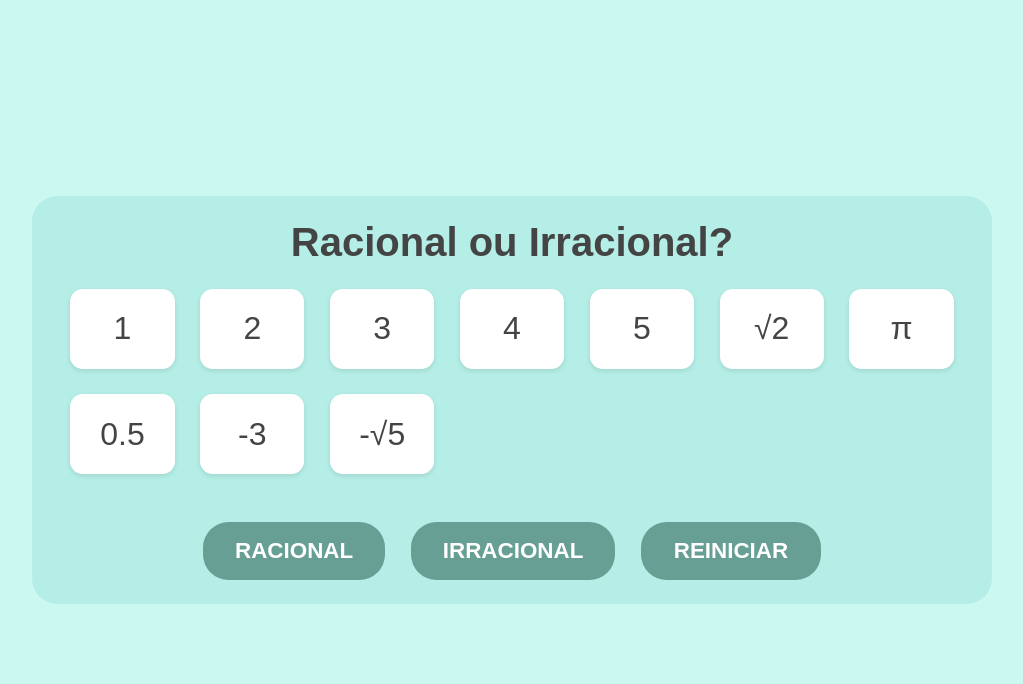
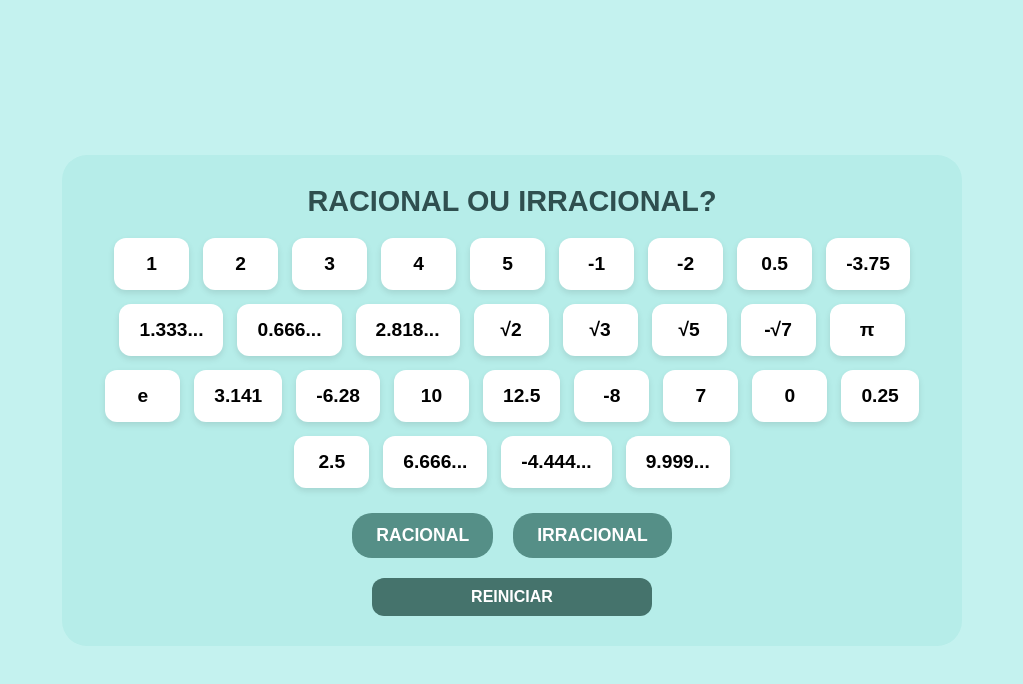
Before and after one commit to mhnrq/racional-ou-irracional, a plain HTML site: page index.html in a window 1280 px wide. Shown: the whole page, without its empty margins (128-1151 px from the left). Drawn offline with Linux system fonts and the light colour scheme.

Commit message:
Update index.html

```diff
--- a/index.html
+++ b/index.html
@@ -1,4 +1,5 @@
-<!DOCTYPE html><html lang="pt-BR">
+<!DOCTYPE html>
+<html lang="pt-BR">
 <head>
   <meta charset="UTF-8" />
   <meta name="viewport" content="width=device-width, initial-scale=1.0" />
@@ -8,119 +9,161 @@
       box-sizing: border-box;
       margin: 0;
       padding: 0;
-    }body {
-  font-family: 'Arial Rounded MT Bold', sans-serif;
-  background-color: #ccf8f2;
-  color: #444;
+    }
+
+    body {
+      font-family: "Arial", sans-serif;
+      background-color: #c4f2ef;
       display: flex;
       justify-content: center;
       align-items: center;
       min-height: 100vh;
-  padding: 2vh 2vw;
+      padding: 20px;
     }
 
     .container {
-  background-color: #b4eee6;
-  border-radius: 2vw;
-  padding: 3vh 3vw;
+      background-color: #b6ede9;
+      border-radius: 25px;
+      padding: 30px 20px;
+      max-width: 900px;
       width: 100%;
-  max-width: 960px;
       display: flex;
       flex-direction: column;
       align-items: center;
     }
 
     h1 {
-  font-size: 5vw;
       text-align: center;
-  margin-bottom: 3vh;
+      font-size: 1.8rem;
+      margin-bottom: 20px;
+      color: #2f4f4f;
     }
 
-.grid {
-  display: grid;
-  grid-template-columns: repeat(auto-fit, minmax(100px, 1fr));
-  gap: 2vw;
-  margin-bottom: 4vh;
-  width: 100%;
+    .numbers {
+      display: flex;
+      flex-wrap: wrap;
+      gap: 14px;
+      justify-content: center;
+      margin-bottom: 25px;
     }
 
-.card {
-  background-color: white;
-  border-radius: 1vw;
-  height: 60px;
-  display: flex;
-  justify-content: center;
-  align-items: center;
-  font-size: 1.5rem;
-  box-shadow: 0 2px 5px rgba(0,0,0,0.1);
+    .number {
+      background-color: #fff;
+      padding: 15px 20px;
+      border-radius: 12px;
+      box-shadow: 0 3px 6px rgba(0, 0, 0, 0.1);
+      font-size: 1.2rem;
+      font-weight: bold;
       cursor: pointer;
+      user-select: none;
+      transition: transform 0.2s;
+      min-width: 75px;
+      text-align: center;
+    }
+
+    .number:hover {
+      transform: scale(1.05);
     }
 
     .buttons {
       display: flex;
-  flex-wrap: wrap;
-  justify-content: center;
-  gap: 2vw;
-  margin-top: 2vh;
+      gap: 20px;
+      margin-bottom: 20px;
     }
 
-button {
-  padding: 1rem 2rem;
+    .zone {
+      background-color: #558f87;
+      color: white;
+      font-weight: bold;
+      padding: 12px 24px;
       border: none;
-  border-radius: 2vw;
-  background-color: #689f94;
-  color: white;
-  font-size: 1.2rem;
-  font-weight: bold;
+      border-radius: 20px;
+      font-size: 1.1rem;
       cursor: pointer;
-  min-width: 140px;
+      transition: background-color 0.3s;
+      min-width: 130px;
+      text-align: center;
     }
 
-button:hover {
-  background-color: #557f77;
+    .zone:hover {
+      background-color: #45736c;
     }
 
-@media (min-width: 768px) {
-  h1 {
-    font-size: 2.5rem;
+    #reiniciar {
+      background-color: #45736c;
+      color: white;
+      font-weight: bold;
+      border: none;
+      padding: 10px 0;
+      border-radius: 12px;
+      width: calc(130px * 2 + 20px);
+      font-size: 1rem;
+      cursor: pointer;
+      transition: background-color 0.3s;
     }
 
-  .card {
-    height: 80px;
-    font-size: 2rem;
+    #reiniciar:hover {
+      background-color: #345854;
     }
 
-  button {
-    font-size: 1.4rem;
-    min-width: 180px;
+    @media (max-width: 600px) {
+      .number {
+        min-width: 60px;
+        font-size: 1rem;
+      }
+
+      .zone {
+        padding: 10px 18px;
+        font-size: 1rem;
+        min-width: 100px;
+      }
+
+      #reiniciar {
+        width: 100%;
       }
     }
-
   </style>
 </head>
 <body>
   <div class="container">
-    <h1>Racional ou Irracional?</h1>
-    <div class="grid">
-      <!-- Espaço para até 30 cartas -->
-      <!-- Exemplo de cartas -->
-      <div class="card">1</div>
-      <div class="card">2</div>
-      <div class="card">3</div>
-      <div class="card">4</div>
-      <div class="card">5</div>
-      <div class="card">√2</div>
-      <div class="card">π</div>
-      <div class="card">0.5</div>
-      <div class="card">-3</div>
-      <div class="card">-√5</div>
-      <!-- Adicione até 30 cartas -->
+    <h1>RACIONAL OU IRRACIONAL?</h1>
+    <div class="numbers">
+      <div class="number">1</div>
+      <div class="number">2</div>
+      <div class="number">3</div>
+      <div class="number">4</div>
+      <div class="number">5</div>
+      <div class="number">-1</div>
+      <div class="number">-2</div>
+      <div class="number">0.5</div>
+      <div class="number">-3.75</div>
+      <div class="number">1.333...</div>
+      <div class="number">0.666...</div>
+      <div class="number">2.818...</div>
+      <div class="number">√2</div>
+      <div class="number">√3</div>
+      <div class="number">√5</div>
+      <div class="number">-√7</div>
+      <div class="number">π</div>
+      <div class="number">e</div>
+      <div class="number">3.141</div>
+      <div class="number">-6.28</div>
+      <div class="number">10</div>
+      <div class="number">12.5</div>
+      <div class="number">-8</div>
+      <div class="number">7</div>
+      <div class="number">0</div>
+      <div class="number">0.25</div>
+      <div class="number">2.5</div>
+      <div class="number">6.666...</div>
+      <div class="number">-4.444...</div>
+      <div class="number">9.999...</div>
     </div>
     <div class="buttons">
-      <button>RACIONAL</button>
-      <button>IRRACIONAL</button>
-      <button>REINICIAR</button>
+      <button class="zone">RACIONAL</button>
+      <button class="zone">IRRACIONAL</button>
     </div>
+    <button id="reiniciar">REINICIAR</button>
   </div>
 </body>
 </html>
```
Lines whose indentation alone changed are shown as unchanged.
